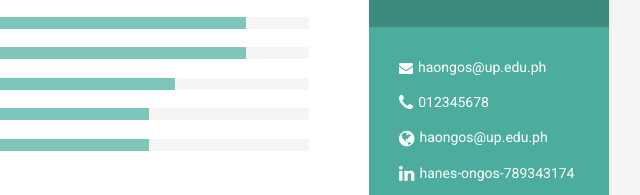
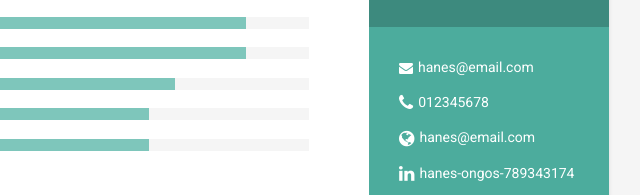
Before and after one commit to haongos-upou/hanesongos.github.io, a plain HTML site: page index.html in a window 1280 px wide. Shown: the part 297-492 px from the top of the page, 511-1151 px from the left. Drawn offline with nearby package versions, Linux system fonts and the light colour scheme.

Commit message:
Update index.html

```diff
--- a/index.html
+++ b/index.html
@@ -26,9 +26,9 @@
             <!--//profile-container-->
             <div class="contact-container container-block">
                 <ul class="list-unstyled contact-list">
-                    <li class="email"><i class="fa fa-envelope"></i><a href="haongos@up.edu.ph">haongos@up.edu.ph</a></li>
+                    <li class="email"><i class="fa fa-envelope"></i><a href="hanes@email.com">hanes@email.com</a></li>
                     <li class="phone"><i class="fa fa-phone"></i><a href="tel:012345678">012345678</a></li>
-                    <li class="website"><i class="fa fa-globe"></i><a href="http://haongos.com" target="_blank">haongos@up.edu.ph</a></li>
+                    <li class="website"><i class="fa fa-globe"></i><a href="http://haongos.com" target="_blank">hanes@email.com</a></li>
                     <li class="linkedin"><i class="fa fa-linkedin"></i><a href="https://www.linkedin.com/in/hanes-ongos-789343174/" target="_blank">hanes-ongos-789343174</a></li>
                     <li class="github"><i class="fa fa-github"></i><a href="https://github.com/HanzGit88" target="_blank">HanzGit88</a></li>
                                     </ul>
```
